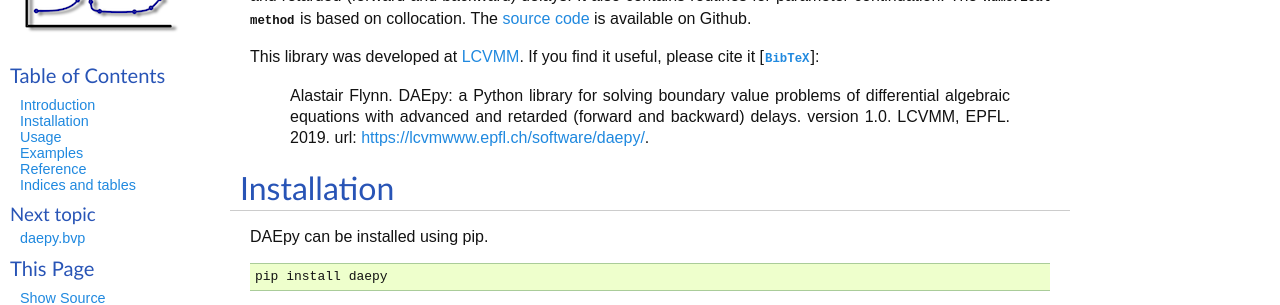
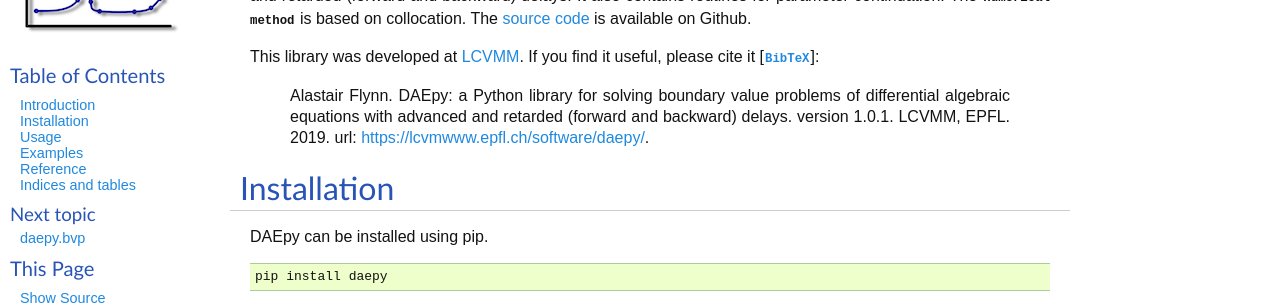
Before and after one commit to alastairflynn/daepy, a Sphinx documentation site: the page built from docs/index.rst, in a window 1280 px wide and 900 px high. Shown: the part 127-432 px from the top of the window. Built offline with Sphinx 7.4.7, drawn with Linux system fonts in a browser that asks for light colours.

Commit message:
Version 1.0.1

```diff
--- a/docs/DAEpy.bib
+++ b/docs/DAEpy.bib
@@ -4,5 +4,5 @@
 	organization = {LCVMM, EPFL},
 	author = {Flynn, Alastair},
 	year = {2019},
-	note = {version 1.0}
+	note = {version 1.0.1}
 }
--- a/docs/index.rst
+++ b/docs/index.rst
@@ -10,7 +10,7 @@
 
 This library was developed at `LCVMM <https://lcvmwww.epfl.ch/>`_. If you find it useful, please cite it [:download:`BibTeX <DAEpy.bib>`]:
 
-  Alastair Flynn. DAEpy: a Python library for solving boundary value problems of differential algebraic equations with advanced and retarded (forward and backward) delays. version 1.0. LCVMM, EPFL. 2019. url: https://lcvmwww.epfl.ch/software/daepy/.
+  Alastair Flynn. DAEpy: a Python library for solving boundary value problems of differential algebraic equations with advanced and retarded (forward and backward) delays. version 1.0.1. LCVMM, EPFL. 2019. url: https://lcvmwww.epfl.ch/software/daepy/.
 
 Installation
 ============
--- a/setup.py
+++ b/setup.py
@@ -9,7 +9,7 @@
 
 setup(
     name="daepy",
-    version="1.0",
+    version="1.0.1",
     author="Alastair Flynn",
     author_email="contact@alastairflynn.com",
     description="A Python library for solving boundary value problems of differential algebraic equations with advanced and retarded (forward and backward) delays",
```
